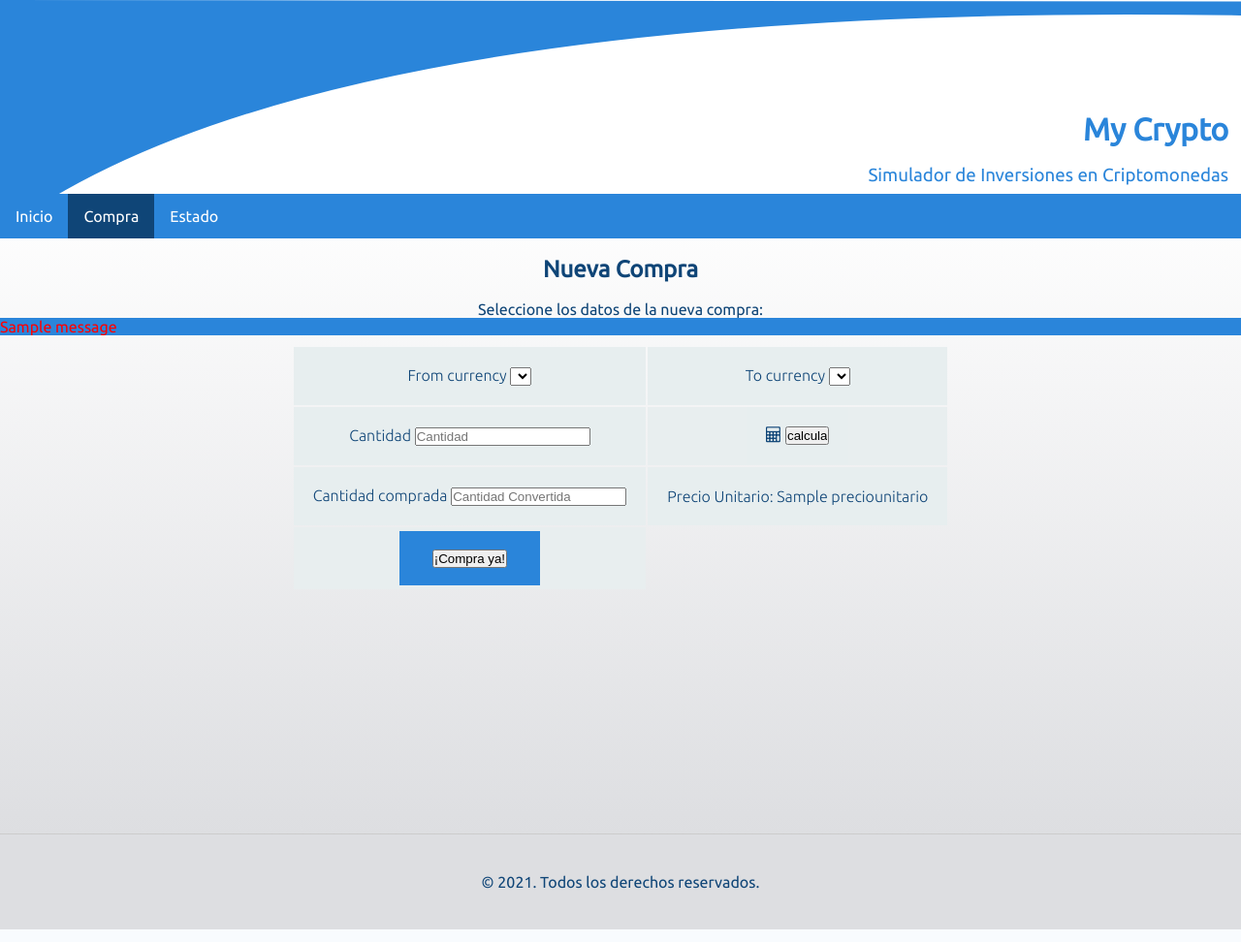
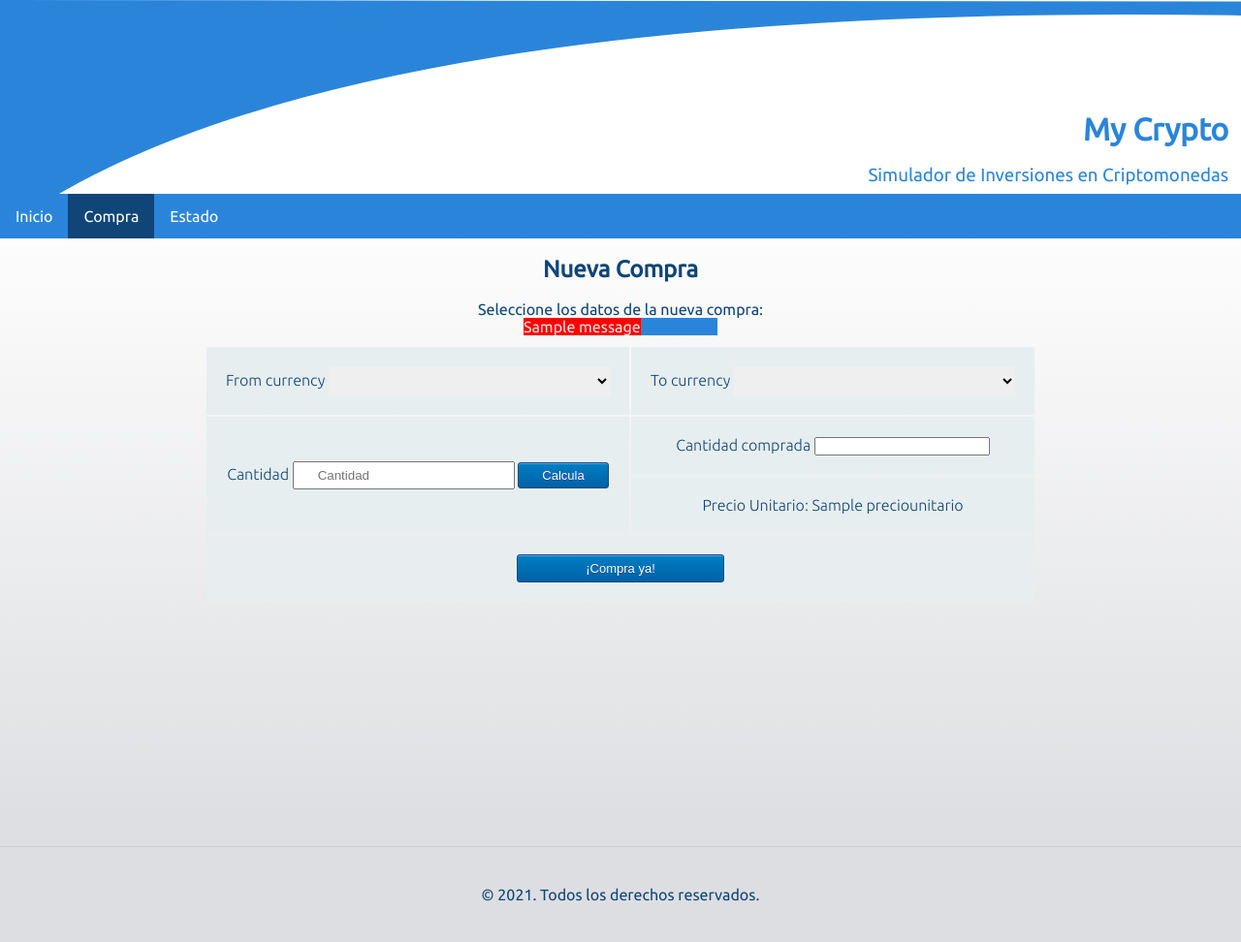
Before and after one commit to martamdf/proyecto_krypto, a Flask app: template kryptoexchange/templates/compra.html in a window 1280 px wide. Shown: the whole page at 97% size. Run offline with Flask 2, Linux system fonts and the light colour scheme; the template is opened without the code that fills it: values that come from a table or form of the project are taken from there, most other values are stand-ins (such as "Sample title", 1, 10 or a date in 2020); one stand-in notice (Sample message) is shown; lists and menus that the app fills with data are empty; parts of the project's set-up code (start-up, migrations or seed data) failed here and were passed over; some libraries are stand-ins or nearby versions.

Commit message:
inicio estilo formulario

```diff
--- a/kryptoexchange/forms.py
+++ b/kryptoexchange/forms.py
@@ -27,6 +27,9 @@ class MovementForm(FlaskForm): #hereda de FlaskForm
                             choices=listilla)
     q2 = FloatField('Cantidad comprada', validators=None)
     preciounitario = FloatField('Cantidad comprada', validators=None)
+    calculadora = SubmitField('Calcula')
+    submit = SubmitField('¡Compra ya!')
 
-    calculadora = SubmitField(label='calcula', description='calcula')
-    submit = SubmitField('¡Compra ya!')
+
+
+#This class_ param it's applied in the class of the button in HTML.
--- a/kryptoexchange/static/css/style.css
+++ b/kryptoexchange/static/css/style.css
@@ -3,6 +3,83 @@
 *, *:after, *:before {
     margin: 0;
     padding: 0;
+}
+
+/* #calculadora {
+    background-color:#2a85da; /* Green */
+/*     border: none;
+    color: white;
+    padding: 15px 32px;
+    text-align: center;
+    text-decoration: none;
+    display: inline-block;
+    font-size: 16px;
+} */
+
+#calculadora  {
+    content: "\25AE";
+	box-shadow:inset 0px 1px 0px 0px #54a3f7;
+	background:linear-gradient(to bottom, #007dc1 5%, #0061a7 100%);
+	background-color:#007dc1;
+	border-radius:3px;
+	border:1px solid #124d77;
+	display:inline-block;
+	cursor:pointer;
+	color:#ffffff;
+	font-family:Arial;
+	font-size:13px;
+    padding:5px 24px;
+	text-decoration:none;
+	text-shadow:0px 1px 0px #154682;
+}
+#calculadora:hover {
+	background:linear-gradient(to bottom, #0061a7 5%, #007dc1 100%);
+	background-color:#0061a7;
+}
+#calculadora:active {
+	position:relative;
+	top:1px;
+}
+
+#submit  {
+	box-shadow:inset 0px 1px 0px 0px #54a3f7;
+	background:linear-gradient(to bottom, #007dc1 5%, #0061a7 100%);
+	background-color:#007dc1;
+	border-radius:3px;
+	border:1px solid #124d77;
+	display:inline-block;
+	cursor:pointer;
+	color:#ffffff;
+	font-family:Arial;
+	font-size:13px;
+	padding:6px 70px;
+	text-decoration:none;
+	text-shadow:0px 1px 0px #154682;
+}
+#submit:hover {
+	background:linear-gradient(to bottom, #0061a7 5%, #007dc1 100%);
+	background-color:#0061a7;
+}
+#submit:active {
+	position:relative;
+	top:1px;
+}
+
+#q1{
+    padding:5px 24px ;
+}
+#from_currency{
+    padding: 5px 60px;
+    width: 290px;
+    height: 30px;
+    border: none;
+}
+
+#to_currency{
+    padding: 5px 60px;
+    width: 290px;
+    height: 30px;
+    border: none;
 }
 
 .svg-container {
@@ -106,8 +183,11 @@ footer {
 }
 
 .error {
-    color: red;
-    text-align: center;
+    color: rgb(255, 228, 228);
+    text-align: justify;
+    width: 200px;
+    margin: auto;
+    padding-top: 20;
 }
 
 .center {
--- a/kryptoexchange/templates/balance.html
+++ b/kryptoexchange/templates/balance.html
@@ -27,10 +27,10 @@
         </table>
         {%if balance > 0%}
         <div>Wuaaaalaaa! No te ha salido mal la cosa... </div>
-        <div style="color:green">Balance: {{balance}}</div>
+        <div style="color:green">Balance: {{balance}} €</div>
         {%else%}
         <div>Ainnnnss! La cosa está cuesta arriba </div>
-        <div style="color:red">Balance: {{balance}}</div>
+        <div style="color:red">Balance: {{balance}} €</div>
         {%endif%}
     {% else %}
     <div style="text-align: center;">
--- a/kryptoexchange/templates/compra.html
+++ b/kryptoexchange/templates/compra.html
@@ -19,49 +19,46 @@ Seleccione los datos de la nueva compra:
         {{ form.hidden_tag() }}
         <table>
         <tr>
-            <th class="formulario" style="background-color: #e7eeef;">
+            <td class="formulario" style="background-color: #e7eeef;">
                 {{ form.from_currency.label }}
                 {{ form.from_currency }}
-            </th>
-            <th class="formulario" style="background-color: #e7eeef;">
+            </td>
+            <td class="formulario" style="background-color: #e7eeef;">
                 {{ form.to_currency.label }}
                 {{ form.to_currency }}
-            </th>
+            </td>
         </tr>
             <div class="error" style="background-color:red">
                 {% with messages =  get_flashed_messages() %}
                     {% if messages %}
                         <ul class=flashes>
                         {% for message in messages %}
-                        <li>{{ message }}</li>
+                        <li style="background-color: red;">{{ message }}</li>
                         {% endfor %}
                         </ul>
                     {% endif %}
                 {% endwith %}
             </div>
         <tr>
-            <th class="formulario" style="background-color: #e7eeef;">
+            <td class="formulario" style="background-color: #e7eeef;" style="margin: 20;" rowspan="2">
                 {{ form.q1.label }}
                 {{ form.q1 (placeholder='Cantidad')}}
-            </th>
-            <th class="fa fa-calculator" style="background-color: #e7eeef;">
                 {{ form.calculadora }}
-            </th>
+            </td>
+            <td class="formulario" style="background-color: #e7eeef;">
+                {{ form.q2.label }}
+                {{ form.q2 (size=20, readonly="readonly", value=cantidadconvertida) }}
+            </td>
+        <tr>
+            <td class="formulario" style="background-color: #e7eeef;">
+                Precio Unitario:
+                {{ preciounitario }}
+            </td>
         </tr>
         <tr>
-            <th class="formulario" style="background-color: #e7eeef;">
-                {{ form.q2.label }}
-                {{ form.q2 (size=20, placeholder='Cantidad Convertida', readonly="readonly", value=cantidadconvertida) }}
-            </th>
-            <th class="formulario" style="background-color: #e7eeef;">
-                Precio Unitario:
-                {{ preciounitario }}
-            </th>
-        </tr>
-        <tr>
-            <th class="button button1">
+            <td colspan="2">
                 {{ form.submit }}
-            </th>
+            </td>
         </tr>
     </form>
 </table>
```
Also changed, not shown: kryptoexchange/views.py (+10 -5 lines).
